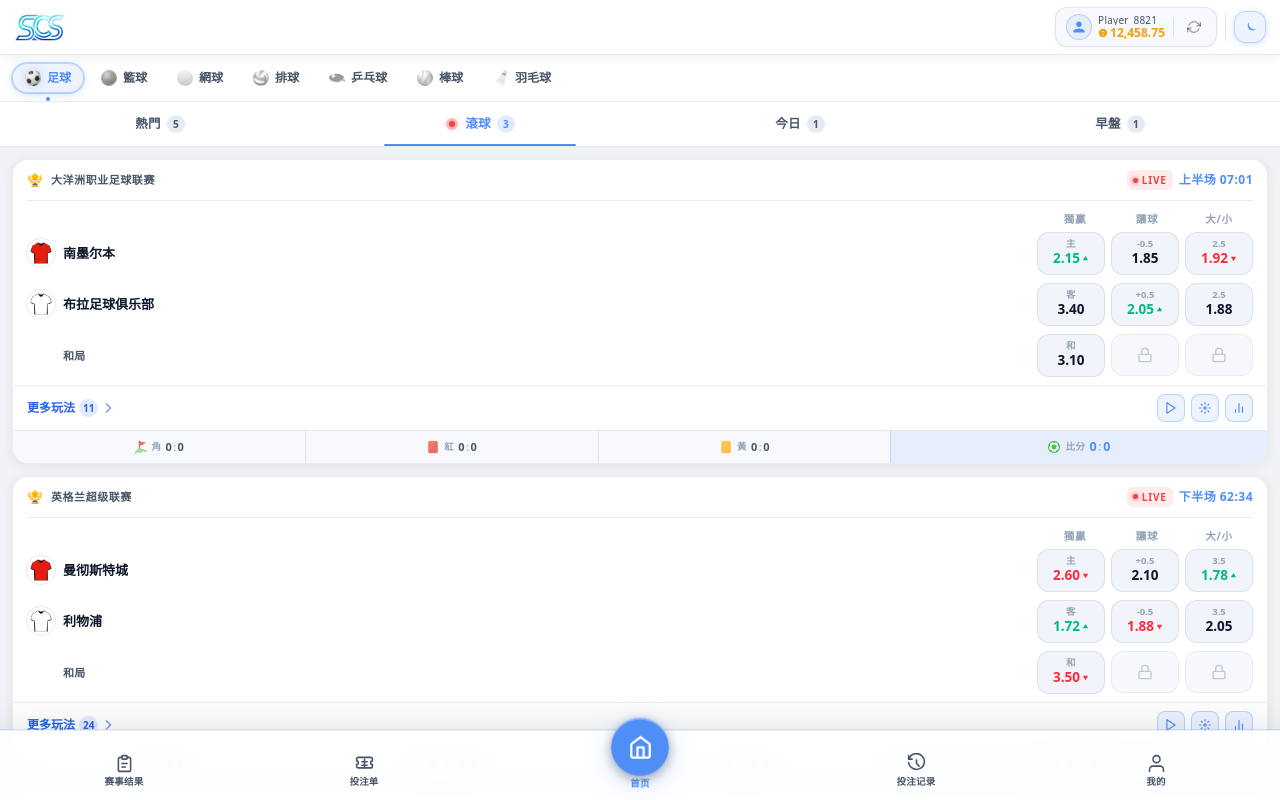
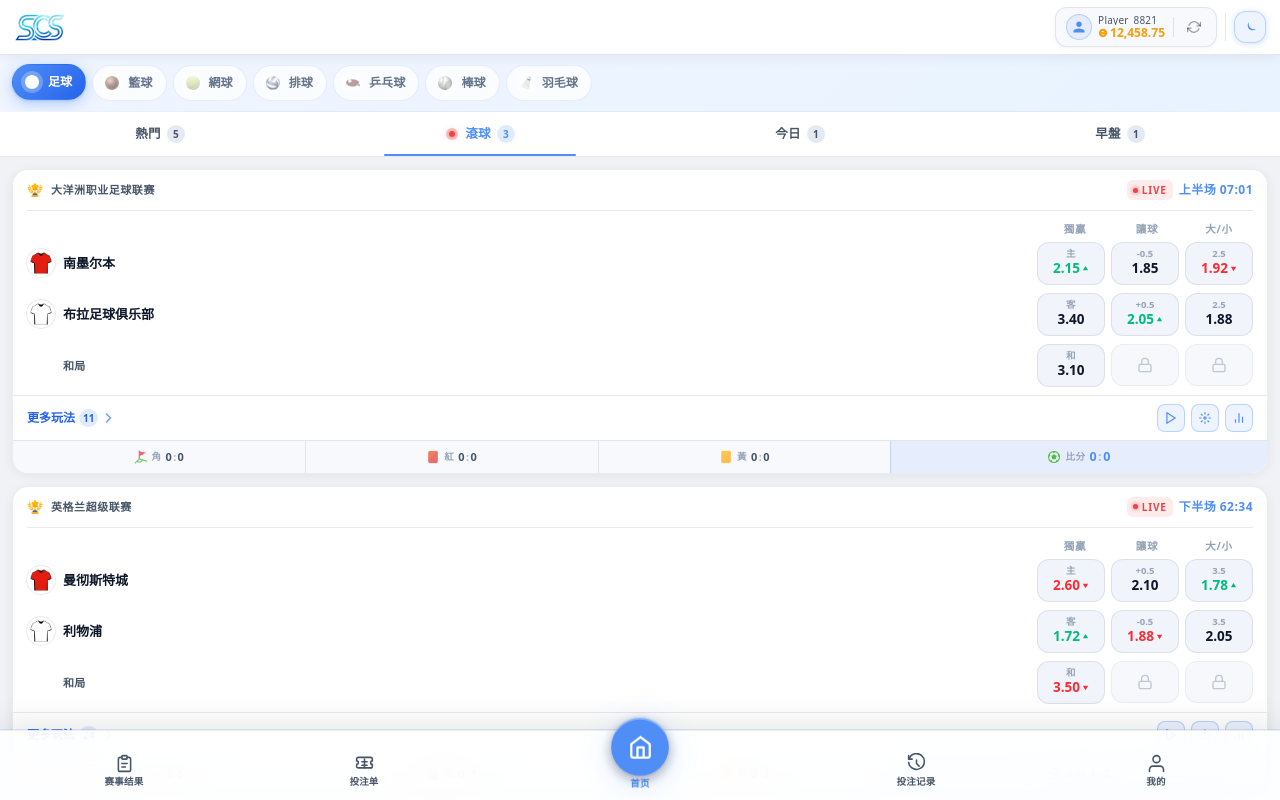
Before and after one commit to shanaerettact/scs-sport, a Vue app: page /#/h5 in a window 1280 px wide. Built offline with nearby package versions, Linux system fonts and the light colour scheme.

Commit message:
style: update category bar with light-mode design
Add new tokens and redesign SportsCategoryBar.vue with light/dark mode support.

```diff
--- a/src/layout/h5/SportsCategoryBar.vue
+++ b/src/layout/h5/SportsCategoryBar.vue
@@ -1,37 +1,37 @@
 <template>
-  <div class="bg-[var(--color-surface)] border-b border-[var(--color-border-subtle)]">
+  <div class="sport-category-bar">
+    <!-- Scrollable pill row -->
     <div
-      class="flex items-center gap-1 overflow-x-auto px-3 py-2 [-webkit-overflow-scrolling:touch] [scrollbar-width:none] [&::-webkit-scrollbar]:hidden"
+      ref="scrollEl"
+      class="sport-category-scroll"
+      role="tablist"
+      aria-label="運動分類"
     >
       <button
         v-for="sport in sports"
         :key="sport.key"
-        class="group relative flex shrink-0 cursor-pointer items-center gap-1.5 rounded-full border px-3 py-1.5 text-[12px] font-semibold transition-all duration-200 outline-none [-webkit-tap-highlight-color:transparent] active:scale-[0.93]"
-        :class="activeSport === sport.key
-          ? 'border-[var(--color-primary-border)] bg-[var(--color-primary-tint)] text-[var(--color-primary)] shadow-[0_0_0_1px_var(--color-primary-border),0_2px_8px_var(--color-primary-glow)]'
-          : 'border-transparent text-[var(--color-subtle)] hover:border-[var(--color-border-subtle)] hover:bg-[var(--color-surface-hover)] hover:text-[var(--color-main)]'"
-        :aria-pressed="activeSport === sport.key"
+        role="tab"
+        :aria-selected="activeSport === sport.key"
         :aria-label="sport.label"
-        @click="activeSport = sport.key"
+        class="sport-pill"
+        :class="{ 'sport-pill--active': activeSport === sport.key }"
+        @click="select(sport.key)"
       >
-        <img
-          :src="sport.icon"
-          :alt="sport.label"
-          class="h-[16px] w-[16px] shrink-0 object-contain transition-all duration-200"
-          :class="activeSport === sport.key
-            ? 'opacity-100 drop-shadow-[0_0_4px_var(--color-primary-glow)]'
-            : 'opacity-55 grayscale group-hover:opacity-80 group-hover:grayscale-[40%]'"
-        />
-        <span class="whitespace-nowrap leading-none">{{ sport.label }}</span>
-
-        <!-- Active dot indicator -->
-        <span
-          class="absolute -bottom-[9px] left-1/2 h-1 w-1 -translate-x-1/2 rounded-full bg-[var(--color-primary)] transition-all duration-200"
-          :class="activeSport === sport.key ? 'opacity-100 scale-100' : 'opacity-0 scale-0'"
-          aria-hidden="true"
-        />
+        <!-- Icon wrapper with layered background -->
+        <span class="sport-pill__icon-wrap">
+          <img
+            :src="sport.icon"
+            :alt="sport.label"
+            class="sport-pill__icon"
+            :class="{ 'sport-pill__icon--active': activeSport === sport.key }"
+          />
+        </span>
+        <span class="sport-pill__label">{{ sport.label }}</span>
       </button>
     </div>
+
+    <!-- Subtle bottom rule -->
+    <div class="sport-category-bar__rule" aria-hidden="true" />
   </div>
 </template>
 
@@ -39,6 +39,11 @@
 import { ref } from 'vue';
 
 const activeSport = ref('soccer');
+const scrollEl = ref<HTMLElement | null>(null);
+
+function select(key: string) {
+  activeSport.value = key;
+}
 
 const sports = [
   { key: 'soccer',      label: '足球',   icon: '/images/sports/soccer.png' },
@@ -50,3 +55,136 @@ const sports = [
   { key: 'badminton',   label: '羽毛球', icon: '/images/sports/badminton.png' },
 ];
 </script>
+
+<style scoped>
+/* ─── Container ───────────────────────────────────────────── */
+.sport-category-bar {
+  background: linear-gradient(
+    135deg,
+    var(--color-sport-bar-bg-from) 0%,
+    var(--color-sport-bar-bg-to) 100%
+  );
+  position: relative;
+}
+
+/* ─── Scroll track ────────────────────────────────────────── */
+.sport-category-scroll {
+  display: flex;
+  align-items: center;
+  gap: 6px;
+  overflow-x: auto;
+  padding: 10px 12px 10px;
+  -webkit-overflow-scrolling: touch;
+  scrollbar-width: none;
+}
+.sport-category-scroll::-webkit-scrollbar {
+  display: none;
+}
+
+/* ─── Pill base ────────────────────────────────────────────── */
+.sport-pill {
+  display: flex;
+  align-items: center;
+  gap: 5px;
+  flex-shrink: 0;
+  cursor: pointer;
+  border-radius: 999px;
+  padding: 6px 13px 6px 8px;
+  border: 1px solid var(--color-sport-pill-inactive-border);
+  background: var(--color-sport-pill-inactive-bg);
+  color: var(--color-sport-pill-inactive-text);
+  font-size: 12px;
+  font-weight: 600;
+  line-height: 1;
+  letter-spacing: 0.01em;
+  white-space: nowrap;
+  outline: none;
+  -webkit-tap-highlight-color: transparent;
+  transition:
+    background 0.2s ease,
+    border-color 0.2s ease,
+    color 0.2s ease,
+    box-shadow 0.2s ease,
+    transform 0.15s ease;
+  /* Subtle glass sheen on inactive pills */
+  backdrop-filter: blur(6px);
+  -webkit-backdrop-filter: blur(6px);
+}
+
+.sport-pill:hover:not(.sport-pill--active) {
+  background: rgba(79, 142, 247, 0.08);
+  border-color: rgba(79, 142, 247, 0.22);
+  color: var(--color-primary);
+}
+
+.sport-pill:active {
+  transform: scale(0.94);
+}
+
+/* ─── Active pill ──────────────────────────────────────────── */
+.sport-pill--active {
+  background: linear-gradient(
+    135deg,
+    var(--color-sport-pill-active-from) 0%,
+    var(--color-sport-pill-active-to) 100%
+  );
+  border-color: transparent;
+  color: var(--color-sport-pill-active-text);
+  box-shadow: var(--color-sport-pill-active-shadow);
+  transform: translateY(-1px);
+}
+
+/* ─── Icon wrapper ─────────────────────────────────────────── */
+.sport-pill__icon-wrap {
+  display: flex;
+  align-items: center;
+  justify-content: center;
+  width: 22px;
+  height: 22px;
+  border-radius: 50%;
+  background: rgba(255, 255, 255, 0.18);
+  flex-shrink: 0;
+  transition: background 0.2s ease;
+}
+
+.sport-pill--active .sport-pill__icon-wrap {
+  background: rgba(255, 255, 255, 0.26);
+}
+
+/* ─── Icon image ───────────────────────────────────────────── */
+.sport-pill__icon {
+  width: 14px;
+  height: 14px;
+  object-fit: contain;
+  transition: opacity 0.2s ease, filter 0.2s ease;
+  opacity: 0.5;
+  filter: grayscale(60%);
+}
+
+.sport-pill--active .sport-pill__icon,
+.sport-pill:hover .sport-pill__icon {
+  opacity: 1;
+  filter: none;
+}
+
+.sport-pill--active .sport-pill__icon {
+  filter: brightness(0) invert(1);
+}
+
+/* ─── Label ────────────────────────────────────────────────── */
+.sport-pill__label {
+  transition: color 0.2s ease;
+}
+
+/* ─── Bottom rule ──────────────────────────────────────────── */
+.sport-category-bar__rule {
+  height: 1px;
+  background: linear-gradient(
+    90deg,
+    transparent 0%,
+    var(--color-sport-bar-separator) 20%,
+    var(--color-sport-bar-separator) 80%,
+    transparent 100%
+  );
+}
+</style>
--- a/src/style/style.css
+++ b/src/style/style.css
@@ -82,6 +82,18 @@
   --color-live-bg: rgba(239, 68, 68, 0.1);
   --color-link: #2563eb;
   --color-link-soft: rgba(37, 99, 235, 0.13);
+
+  /* Sports Category Bar */
+  --color-sport-bar-bg-from: #f0f5ff;
+  --color-sport-bar-bg-to: #e8f3ff;
+  --color-sport-pill-inactive-bg: rgba(255, 255, 255, 0.72);
+  --color-sport-pill-inactive-border: rgba(79, 142, 247, 0.14);
+  --color-sport-pill-inactive-text: #64748b;
+  --color-sport-pill-active-from: #4f8ef7;
+  --color-sport-pill-active-to: #2563eb;
+  --color-sport-pill-active-text: #ffffff;
+  --color-sport-pill-active-shadow: 0 4px 14px rgba(79, 142, 247, 0.38), 0 1px 3px rgba(37, 99, 235, 0.22);
+  --color-sport-bar-separator: rgba(79, 142, 247, 0.1);
 
   --color-bet-slip-accent: #558afd;
   --color-bet-slip-accent-mid: #7c9ff9;
@@ -171,6 +183,18 @@
   --color-live-bg: rgba(248, 113, 113, 0.12);
   --color-link: #7dd3b0;
   --color-link-soft: rgba(125, 211, 176, 0.18);
+
+  /* Sports Category Bar */
+  --color-sport-bar-bg-from: #111724;
+  --color-sport-bar-bg-to: #141d2b;
+  --color-sport-pill-inactive-bg: rgba(255, 255, 255, 0.04);
+  --color-sport-pill-inactive-border: rgba(86, 217, 168, 0.12);
+  --color-sport-pill-inactive-text: #8892a4;
+  --color-sport-pill-active-from: #33c98e;
+  --color-sport-pill-active-to: #1aa874;
+  --color-sport-pill-active-text: #031a10;
+  --color-sport-pill-active-shadow: 0 4px 14px rgba(86, 217, 168, 0.32), 0 1px 3px rgba(26, 168, 116, 0.2);
+  --color-sport-bar-separator: rgba(86, 217, 168, 0.08);
 
   --color-bet-slip-accent: #0fa372;
   --color-bet-slip-accent-mid: #72d9b5;
```
